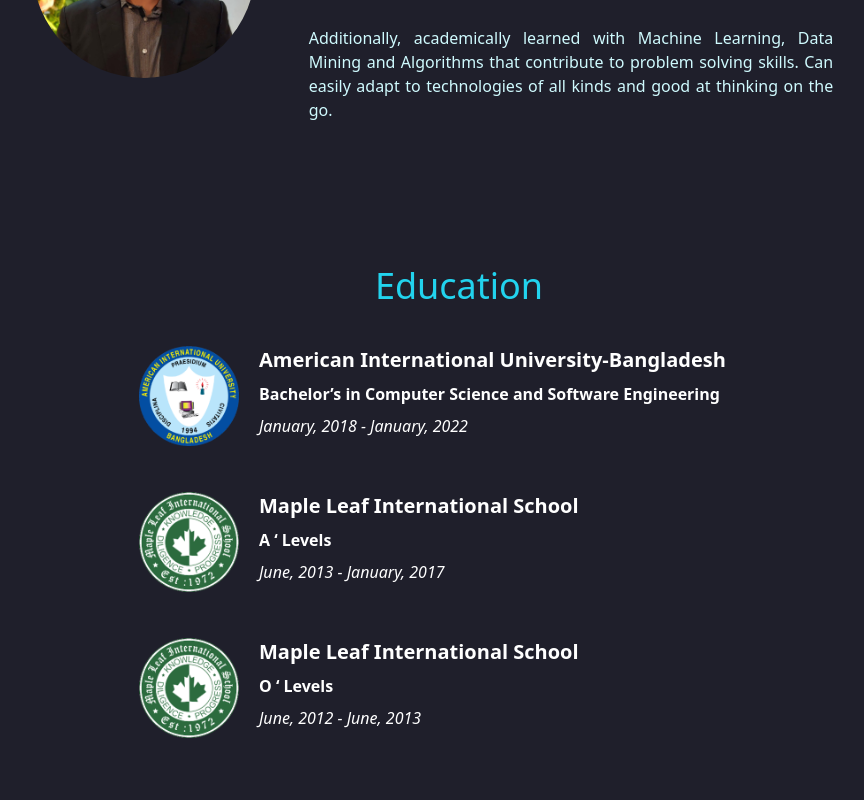
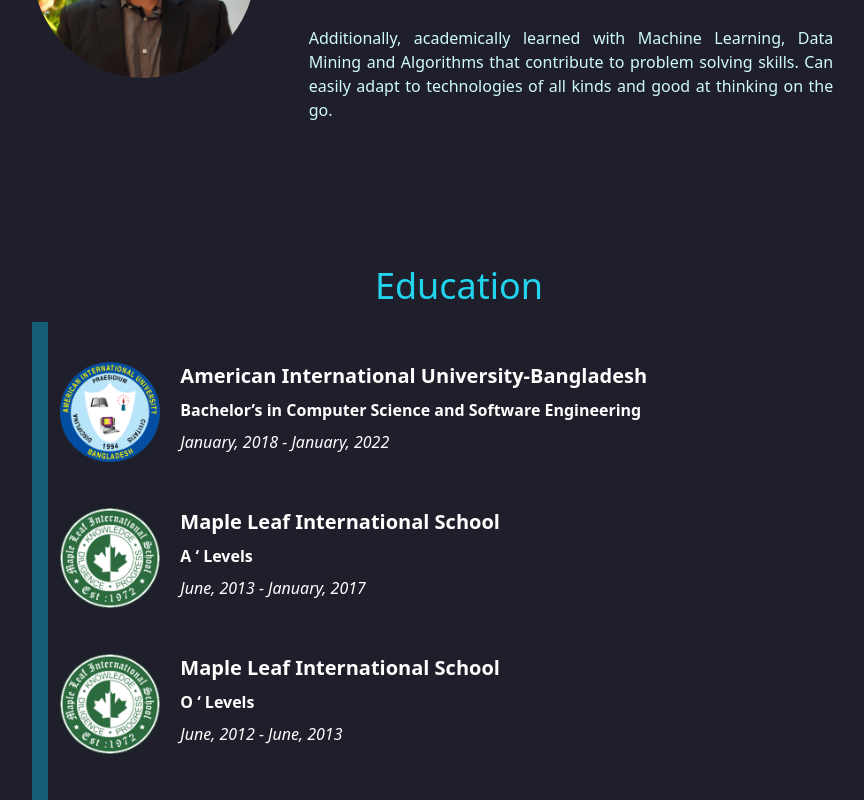
Before and after one commit to snigdho611/snigdho611.dev, a Next.js app: page /about in a window 1280 px wide. Shown: the part 326-1126 px from the top of the page, without its empty margins (181-1045 px from the left). Built offline with nearby package versions, Linux system fonts and the light colour scheme.

Commit message:
Updated education section

```diff
--- a/pages/contact.tsx
+++ b/pages/contact.tsx
@@ -1,4 +1,4 @@
-import About from "components/About";
+// import About from "components/About";
 import Navbar from "components/Navbar";
 import type { NextPage } from "next";
 import Head from "next/head";
--- a/pages/experience.tsx
+++ b/pages/experience.tsx
@@ -1,4 +1,4 @@
-import About from "components/About";
+// import About from "components/About";
 import Navbar from "components/Navbar";
 import type { NextPage } from "next";
 import Head from "next/head";
--- a/pages/projects.tsx
+++ b/pages/projects.tsx
@@ -1,4 +1,4 @@
-import About from "components/About";
+// import About from "components/About";
 import Navbar from "components/Navbar";
 import type { NextPage } from "next";
 import Head from "next/head";
--- a/src/components/Education/EducationRow/index.tsx
+++ b/src/components/Education/EducationRow/index.tsx
@@ -16,7 +16,7 @@ const EducationRow: React.FC<EducationRowProps> = ({
   time,
 }) => {
   return (
-    <div className="flex flex-row mx-auto my-10">
+    <div className="flex flex-row mx-auto my-10 ">
       <EducationCard imageURL={imageURL || ""} />
       <div className="pl-5">
         <div className="text-white ">
--- a/src/components/Education/index.tsx
+++ b/src/components/Education/index.tsx
@@ -7,13 +7,16 @@ interface EducationProps {
 
 const Education: React.FC<EducationProps> = ({ education }) => {
   return (
-    <div className="mx-auto w-3/4">
+    <div>
       <h1
         className="text-4xl text-center text-cyan-400
          my-4"
       >
         Education
       </h1>
+      <div className="flex flex-row">
+        <div className="bg-cyan-800 w-4" />
+        <div className="px-3">
           {education.map(({ id, name, imageURL, degree, time }) => {
             return (
               <EducationRow
@@ -26,6 +29,8 @@ const Education: React.FC<EducationProps> = ({ education }) => {
             );
           })}
         </div>
+      </div>
+    </div>
   );
 };
 
```
Lines whose indentation alone changed are shown as unchanged.
